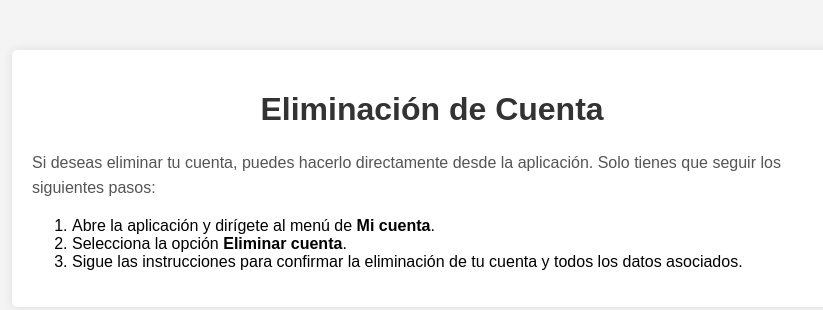
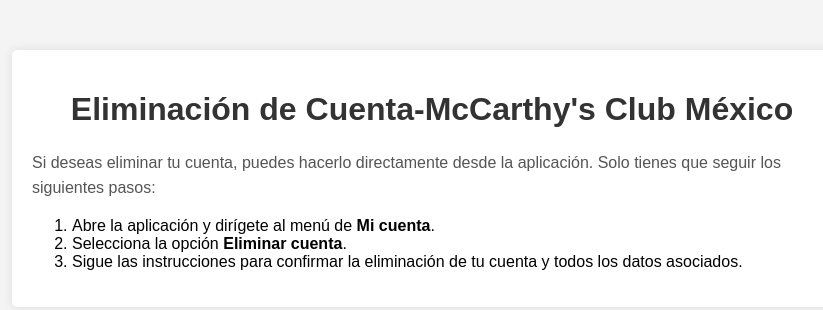
Before and after one commit to alexlife2002003-merkurla/McCarthysClub_eliminar_cuenta, a plain HTML site: page index.html in a window 1280 px wide. Shown: the whole page, without its empty margins (208-1031 px from the left). Drawn offline with Linux system fonts and the light colour scheme.

Commit message:
Update index.html

```diff
--- a/index.html
+++ b/index.html
@@ -54,7 +54,7 @@
 </head>
 <body>
     <div class="container">
-        <h1>Eliminación de Cuenta</h1>
+        <h1>Eliminación de Cuenta-McCarthy's Club México</h1>
         <p>
             Si deseas eliminar tu cuenta, puedes hacerlo directamente desde la aplicación.
             Solo tienes que seguir los siguientes pasos:
```
